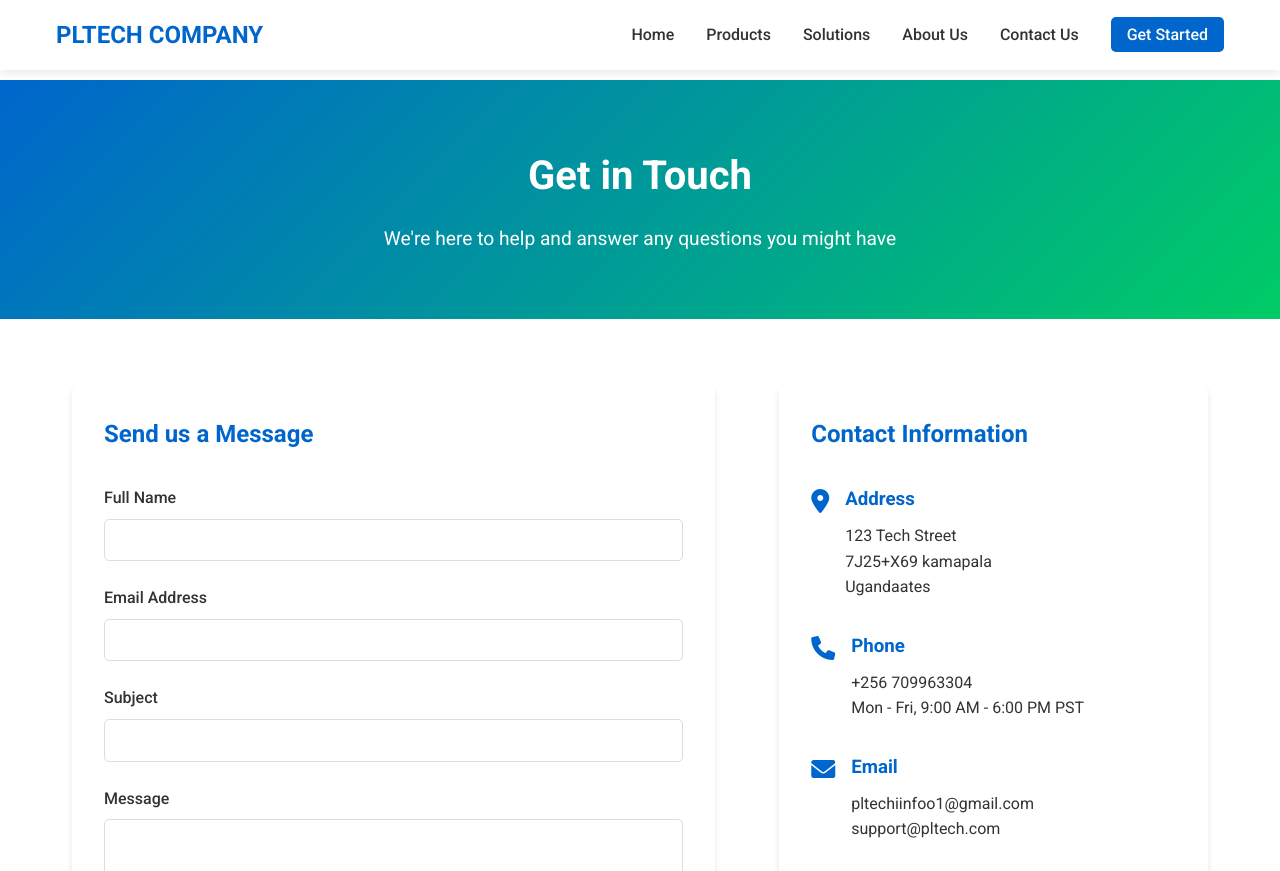
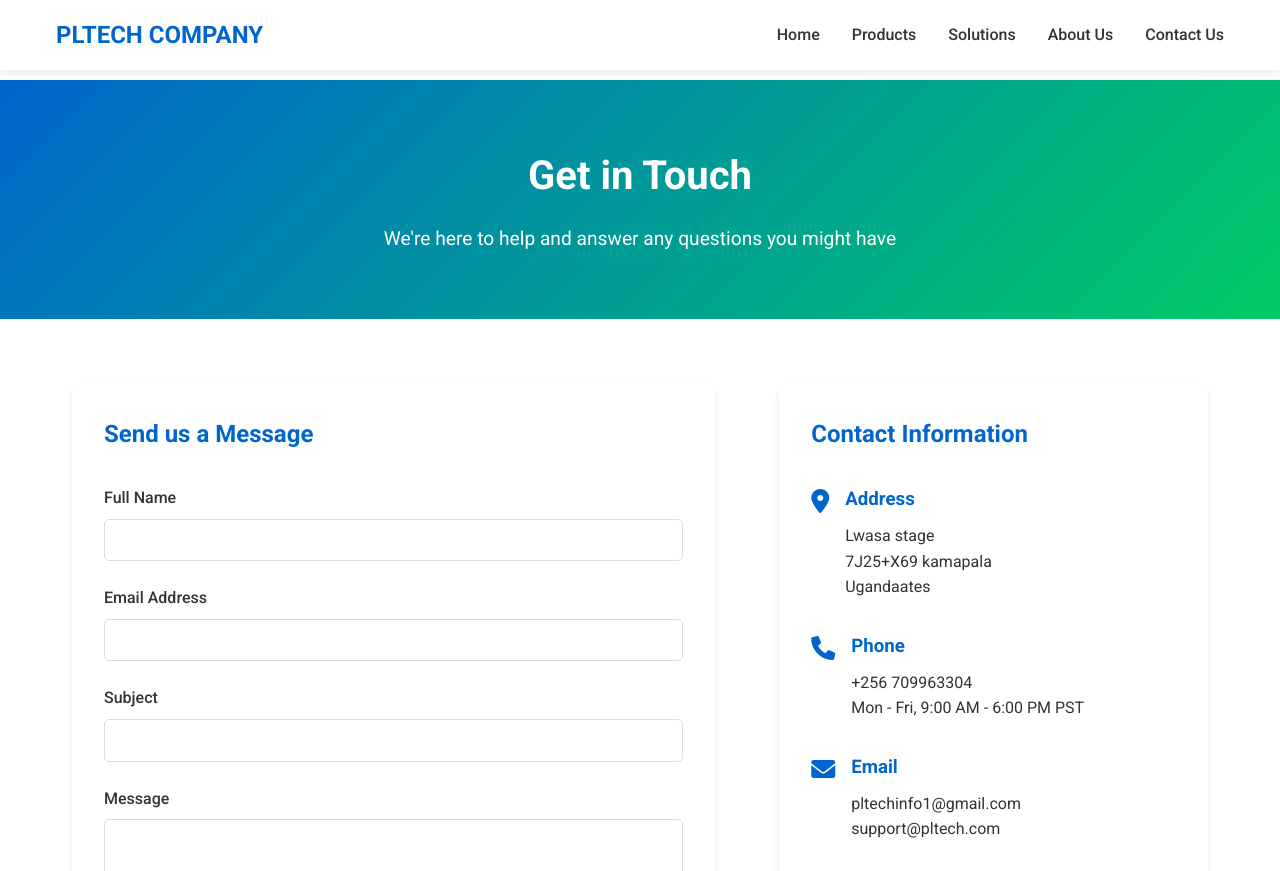
Before and after one commit to Varrick206/Pltech-website, a plain HTML site: page contact.html in a window 1280 px wide. Shown: the top 871 px of the page. Drawn offline with Linux system fonts and the light colour scheme.

Commit message:
Update contact form and fix email address

```diff
--- a/contact.html
+++ b/contact.html
@@ -28,7 +28,6 @@
                 <li><a href="/Pltech-website/solutions.html">Solutions</a></li>
                 <li><a href="/Pltech-website/about.html">About Us</a></li>
                 <li><a href="/Pltech-website/contact.html" class="active">Contact Us</a></li>
-                <li><a href="#" class="cta-button">Get Started</a></li>
             </ul>
         </nav>
     </header>
@@ -47,7 +46,7 @@
             <!-- Contact Form -->
             <div class="contact-form">
                 <h2>Send us a Message</h2>
-                <form id="contactForm">
+                <form id="contactForm" action="mailto:pltechinfo1@gmail.com" method="POST" enctype="text/plain">
                     <div class="form-group">
                         <label for="name">Full Name</label>
                         <input type="text" id="name" name="name" required>
@@ -75,7 +74,7 @@
                     <i class="fas fa-map-marker-alt"></i>
                     <div>
                         <h3>Address</h3>
-                        <p>123 Tech Street<br>7J25+X69 kamapala<br>Ugandaates</p>
+                        <p>Lwasa stage<br>7J25+X69 kamapala<br>Ugandaates</p>
                     </div>
                 </div>
                 <div class="info-item">
@@ -90,7 +89,7 @@
                     <i class="fas fa-envelope"></i>
                     <div>
                         <h3>Email</h3>
-                        <p>pltechiinfoo1@gmail.com</p>
+                        <p>pltechinfo1@gmail.com</p>
                         <p>support@pltech.com</p>
                     </div>
                 </div>
@@ -135,8 +134,8 @@
             <div class="footer-section">
                 <h4>Contact Us</h4>
                 <p><i class="fas fa-envelope"></i> info@pltech.com</p>
-                <p><i class="fas fa-phone"></i> +1 (555) 123-4567</p>
-                <p><i class="fas fa-map-marker-alt"></i> Silicon Valley, CA</p>
+                <p><i class="fas fa-phone"></i> +256 7099633044</p>
+                <p><i class="fas fa-map-marker-alt"></i> Salaama Munyonyo</p>
             </div>
             <div class="footer-section">
                 <h4>Follow Us</h4>
```
